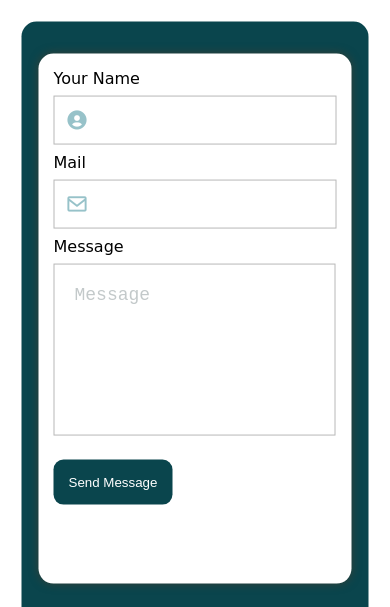
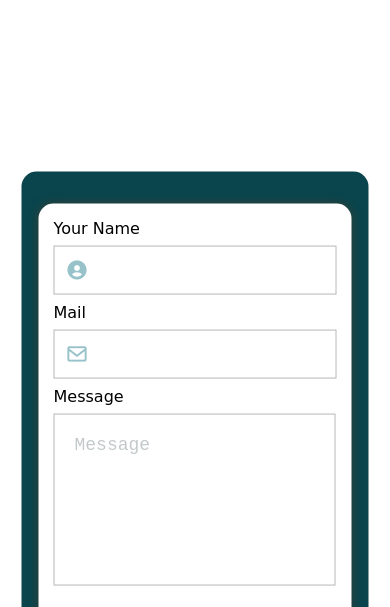
Before and after one commit to eslamsamir2280/front-30-contact-page, a plain HTML site: page index.html in a window 390 px wide. Shown: the top 607 px of the page. Drawn offline with nearby package versions, Linux system fonts and the light colour scheme; a web font is replaced by a local one.

Commit message:
Update style.css

```diff
--- a/css/style.css
+++ b/css/style.css
@@ -235,6 +235,7 @@ button:hover {
   .main {
     width: 100%;
     height: 120vh;
+    padding-top: 300px;
   }
 }
 @media (max-width: 500px) {
```
